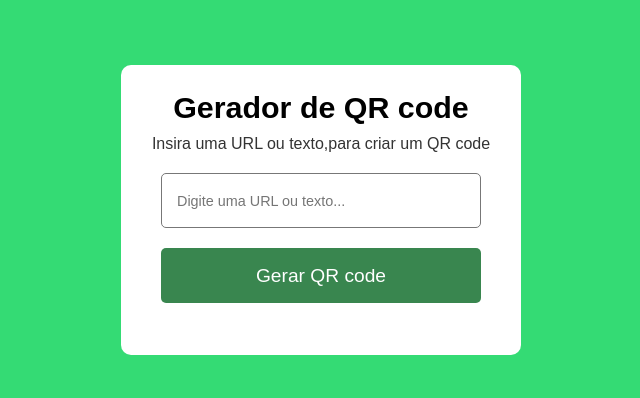
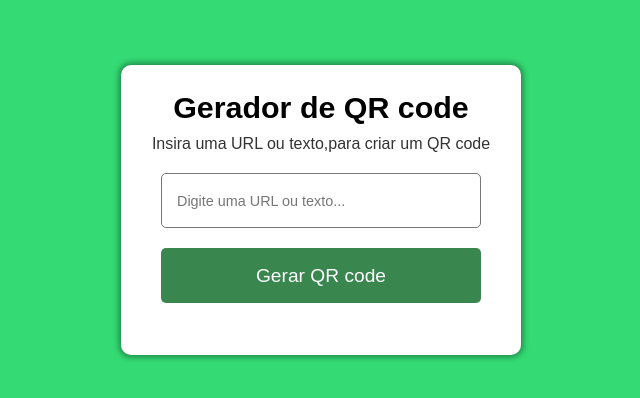
Before and after one commit to vinicius3516/Gerador-de-QR-code, a plain HTML site: page index.html in a window 1280 px wide. Shown: the part 190-588 px from the top of the page, without its empty margins (319-959 px from the left). Drawn offline with Linux system fonts and the light colour scheme.

Commit message:
adicioanando box-shadow no container

```diff
--- a/css/style.css
+++ b/css/style.css
@@ -15,6 +15,7 @@ body {
 
 .container {
   background-color: #fff;
+  box-shadow: 0 0 6px 2px rgba(0, 0, 0, 0.4);
   height: 290px;
   width: 400px;
   border-radius: 10px;
@@ -22,7 +23,7 @@ body {
   transition: 0.2s;
 }
 
-.container.ativo{
+.container.ativo {
   height: 600px;
 }
 
@@ -80,8 +81,7 @@ body {
   }
 }
 
-
-#qr-code{
+#qr-code {
   display: flex;
   opacity: 0;
   border: 1px solid #ccc;
@@ -93,6 +93,6 @@ body {
   transition: 0.5s;
 }
 
-.container.ativo #qr-code{
+.container.ativo #qr-code {
   opacity: 1;
 }
```
Lines whose indentation alone changed are shown as unchanged.
